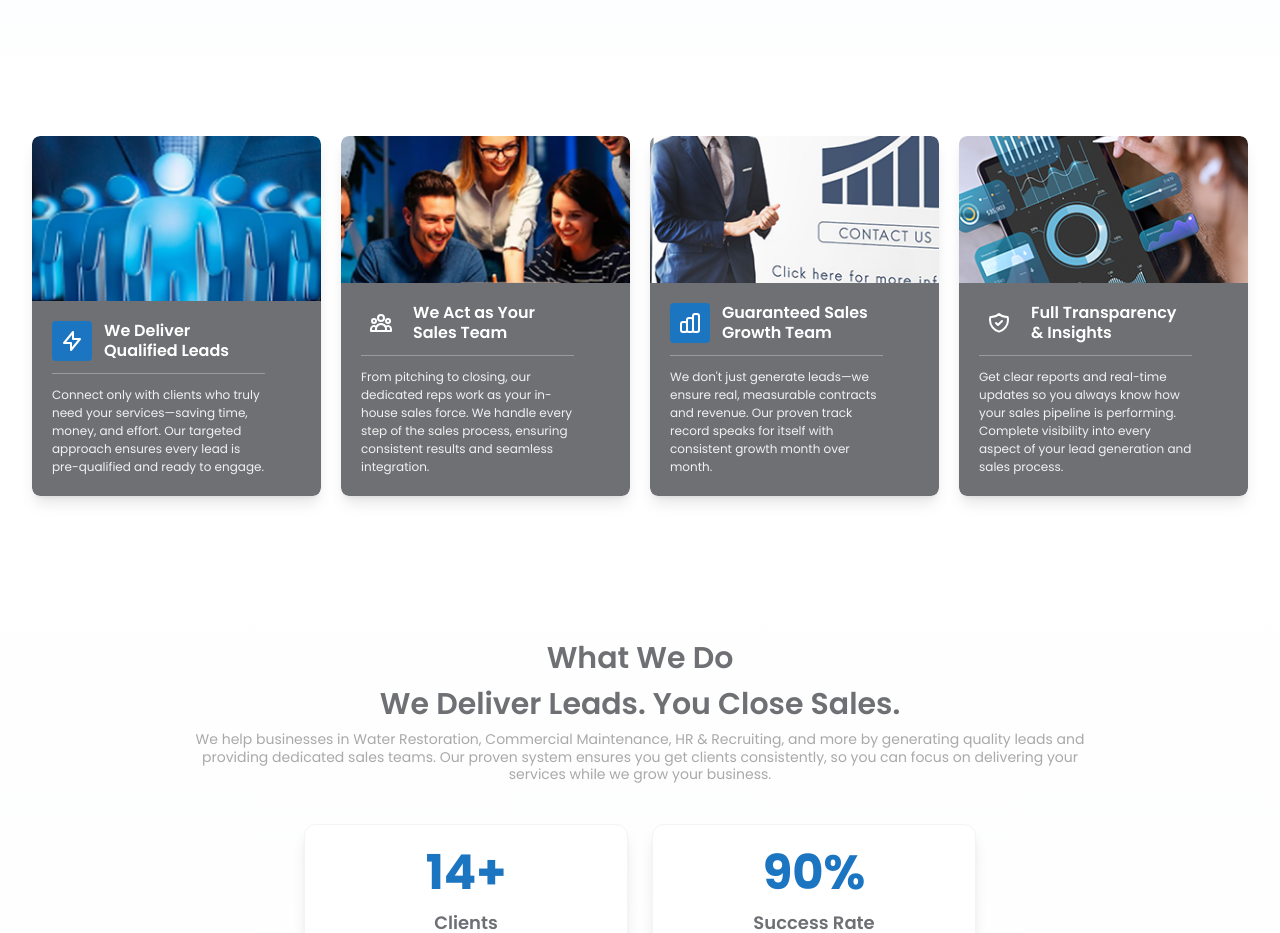
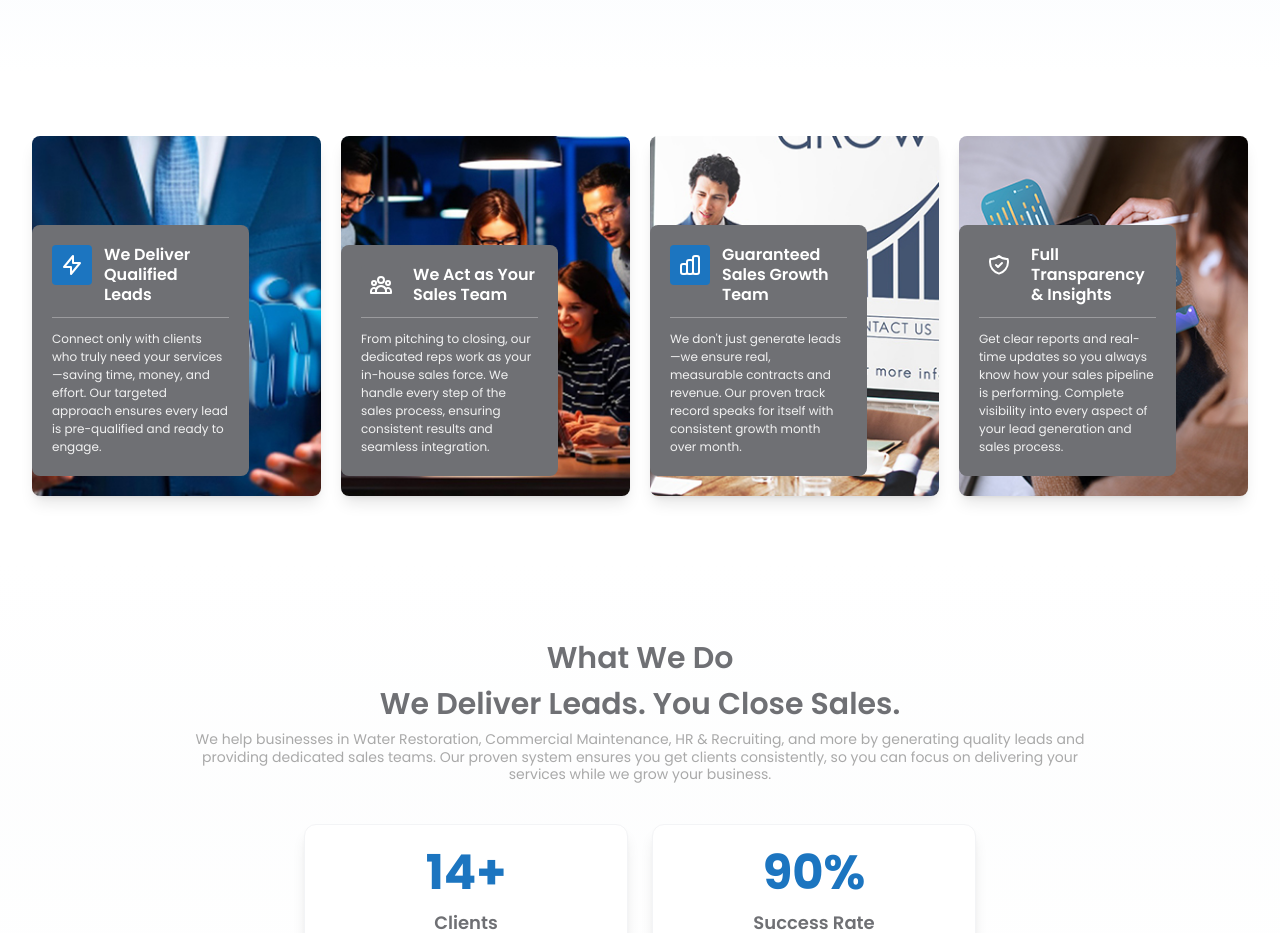
Before and after one commit to Sharmeen-Rauf/escabiz, a Next.js app: page / in a window 1280 px wide. Shown: the part 3880-4813 px from the top of the page. Built offline with nearby package versions, Linux system fonts and the light colour scheme.

Commit message:
Refactor Services Cards on Home page: update card structure to use full background images, enhance overlay styling for improved content visibility, and ensure consistent design across all service cards for a more engaging user experience.

```diff
--- a/src/app/page.tsx
+++ b/src/app/page.tsx
@@ -936,21 +936,16 @@ export default function Home() {
             {/* Services Cards Grid */}
             <div className="grid grid-cols-1 md:grid-cols-2 lg:grid-cols-4 gap-4 lg:gap-5">
               {/* Card 1: We Deliver Qualified Leads */}
-              <div className="group rounded-lg overflow-hidden shadow-lg hover:shadow-xl transition-all duration-300 bg-white flex flex-col relative min-h-[320px] lg:min-h-[360px]">
-                {/* Upper Image Section */}
-                <div className="relative h-40 lg:h-44 overflow-hidden flex-shrink-0 z-0">
-                  <Image
-                    src="/1.jpg"
-                    alt="We Deliver Qualified Leads"
-                    fill
-                    className="object-cover rounded-t-lg"
-                  />
-                </div>
-
-                {/* Main Card - Full Width, Covers Image */}
-                <div className="bg-[#6f7074] rounded-b-lg group-hover:bg-[#1c75c0] transition-all duration-300 flex-1 flex flex-col absolute bottom-0 left-0 right-0 w-full min-h-[140px] lg:min-h-[160px]">
-                  {/* Inner Card Container - Positioned on Left with Right Margin */}
-                  <div className="p-4 lg:p-5 pr-6 lg:pr-8 mr-4 lg:mr-6 flex-1 flex flex-col">
+              <div
+                className="group rounded-lg overflow-hidden shadow-lg hover:shadow-xl transition-all duration-300 relative min-h-[320px] lg:min-h-[360px] bg-cover bg-right-center"
+                style={{
+                  backgroundImage: 'url(/1.jpg)',
+                  backgroundSize: 'cover',
+                  backgroundPosition: 'right center'
+                }}
+              >
+                {/* Inner Overlay Box - Bottom Left with Right Margin */}
+                <div className="absolute bottom-0 left-0 mr-4 lg:mr-6 mb-4 lg:mb-5 bg-[#6f7074] group-hover:bg-[#1c75c0] transition-all duration-300 rounded-lg p-4 lg:p-5 max-w-[85%] lg:max-w-[75%]">
                   {/* Icon and Heading Row */}
                   <div className="flex items-start gap-3 mb-3">
                     {/* Icon with Square Background - Blue Theme */}
@@ -970,29 +965,23 @@ export default function Home() {
                   <div className="w-full h-px bg-white/30 mb-3"></div>
 
                   {/* Paragraph */}
-                    <p className="text-xs text-white/90 leading-normal font-normal text-left flex-1">
+                  <p className="text-xs text-white/90 leading-normal font-normal text-left">
                     Connect only with clients who truly need your services—saving time, money, and effort. Our targeted approach ensures every lead is pre-qualified and ready to engage.
                   </p>
                 </div>
               </div>
-              </div>
 
               {/* Card 2: We Act as Your Sales Team */}
-              <div className="group rounded-lg overflow-hidden shadow-lg hover:shadow-xl transition-all duration-300 bg-white flex flex-col relative min-h-[320px] lg:min-h-[360px]">
-                {/* Upper Image Section */}
-                <div className="relative h-40 lg:h-44 overflow-hidden flex-shrink-0 z-0">
-                  <Image
-                    src="/2.jpg"
-                    alt="We Act as Your Sales Team"
-                    fill
-                    className="object-cover rounded-t-lg"
-                  />
-                </div>
-
-                {/* Main Card - Full Width, Covers Image */}
-                <div className="bg-[#6f7074] rounded-b-lg group-hover:bg-[#1c75c0] transition-all duration-300 flex-1 flex flex-col absolute bottom-0 left-0 right-0 w-full min-h-[140px] lg:min-h-[160px]">
-                  {/* Inner Card Container - Positioned on Left with Right Margin */}
-                  <div className="p-4 lg:p-5 pr-6 lg:pr-8 mr-4 lg:mr-6 flex-1 flex flex-col">
+              <div
+                className="group rounded-lg overflow-hidden shadow-lg hover:shadow-xl transition-all duration-300 relative min-h-[320px] lg:min-h-[360px] bg-cover bg-right-center"
+                style={{
+                  backgroundImage: 'url(/2.jpg)',
+                  backgroundSize: 'cover',
+                  backgroundPosition: 'right center'
+                }}
+              >
+                {/* Inner Overlay Box - Bottom Left with Right Margin */}
+                <div className="absolute bottom-0 left-0 mr-4 lg:mr-6 mb-4 lg:mb-5 bg-[#6f7074] group-hover:bg-[#1c75c0] transition-all duration-300 rounded-lg p-4 lg:p-5 max-w-[85%] lg:max-w-[75%]">
                   {/* Icon and Heading Row */}
                   <div className="flex items-start gap-3 mb-3">
                     {/* Icon with Square Background - Grey Theme */}
@@ -1012,29 +1001,23 @@ export default function Home() {
                   <div className="w-full h-px bg-white/30 mb-3"></div>
 
                   {/* Paragraph */}
-                    <p className="text-xs text-white/90 leading-normal font-normal text-left flex-1">
+                  <p className="text-xs text-white/90 leading-normal font-normal text-left">
                     From pitching to closing, our dedicated reps work as your in-house sales force. We handle every step of the sales process, ensuring consistent results and seamless integration.
                   </p>
                 </div>
               </div>
-              </div>
 
               {/* Card 3: Guaranteed Sales Growth Team */}
-              <div className="group rounded-lg overflow-hidden shadow-lg hover:shadow-xl transition-all duration-300 bg-white flex flex-col relative min-h-[320px] lg:min-h-[360px]">
-                {/* Upper Image Section */}
-                <div className="relative h-40 lg:h-44 overflow-hidden flex-shrink-0 z-0">
-                  <Image
-                    src="/3.jpg"
-                    alt="Guaranteed Sales Growth Team"
-                    fill
-                    className="object-cover rounded-t-lg"
-                  />
-                </div>
-
-                {/* Main Card - Full Width, Covers Image */}
-                <div className="bg-[#6f7074] rounded-b-lg group-hover:bg-[#1c75c0] transition-all duration-300 flex-1 flex flex-col absolute bottom-0 left-0 right-0 w-full min-h-[140px] lg:min-h-[160px]">
-                  {/* Inner Card Container - Positioned on Left with Right Margin */}
-                  <div className="p-4 lg:p-5 pr-6 lg:pr-8 mr-4 lg:mr-6 flex-1 flex flex-col">
+              <div
+                className="group rounded-lg overflow-hidden shadow-lg hover:shadow-xl transition-all duration-300 relative min-h-[320px] lg:min-h-[360px] bg-cover bg-right-center"
+                style={{
+                  backgroundImage: 'url(/3.jpg)',
+                  backgroundSize: 'cover',
+                  backgroundPosition: 'right center'
+                }}
+              >
+                {/* Inner Overlay Box - Bottom Left with Right Margin */}
+                <div className="absolute bottom-0 left-0 mr-4 lg:mr-6 mb-4 lg:mb-5 bg-[#6f7074] group-hover:bg-[#1c75c0] transition-all duration-300 rounded-lg p-4 lg:p-5 max-w-[85%] lg:max-w-[75%]">
                   {/* Icon and Heading Row */}
                   <div className="flex items-start gap-3 mb-3">
                     {/* Icon with Square Background - Blue Theme */}
@@ -1054,29 +1037,23 @@ export default function Home() {
                   <div className="w-full h-px bg-white/30 mb-3"></div>
 
                   {/* Paragraph */}
-                    <p className="text-xs text-white/90 leading-normal font-normal text-left flex-1">
+                  <p className="text-xs text-white/90 leading-normal font-normal text-left">
                     We don&apos;t just generate leads—we ensure real, measurable contracts and revenue. Our proven track record speaks for itself with consistent growth month over month.
                   </p>
                 </div>
               </div>
-            </div>
 
               {/* Card 4: Full Transparency & Insights */}
-              <div className="group rounded-lg overflow-hidden shadow-lg hover:shadow-xl transition-all duration-300 bg-white flex flex-col relative min-h-[320px] lg:min-h-[360px]">
-                {/* Upper Image Section */}
-                <div className="relative h-40 lg:h-44 overflow-hidden flex-shrink-0 z-0">
-                  <Image
-                    src="/4.jpg"
-                    alt="Full Transparency & Insights"
-                    fill
-                    className="object-cover rounded-t-lg"
-                  />
-                </div>
-
-                {/* Main Card - Full Width, Covers Image */}
-                <div className="bg-[#6f7074] rounded-b-lg group-hover:bg-[#1c75c0] transition-all duration-300 flex-1 flex flex-col absolute bottom-0 left-0 right-0 w-full min-h-[140px] lg:min-h-[160px]">
-                  {/* Inner Card Container - Positioned on Left with Right Margin */}
-                  <div className="p-4 lg:p-5 pr-6 lg:pr-8 mr-4 lg:mr-6 flex-1 flex flex-col">
+              <div
+                className="group rounded-lg overflow-hidden shadow-lg hover:shadow-xl transition-all duration-300 relative min-h-[320px] lg:min-h-[360px] bg-cover bg-right-center"
+                style={{
+                  backgroundImage: 'url(/4.jpg)',
+                  backgroundSize: 'cover',
+                  backgroundPosition: 'right center'
+                }}
+              >
+                {/* Inner Overlay Box - Bottom Left with Right Margin */}
+                <div className="absolute bottom-0 left-0 mr-4 lg:mr-6 mb-4 lg:mb-5 bg-[#6f7074] group-hover:bg-[#1c75c0] transition-all duration-300 rounded-lg p-4 lg:p-5 max-w-[85%] lg:max-w-[75%]">
                   {/* Icon and Heading Row */}
                   <div className="flex items-start gap-3 mb-3">
                     {/* Icon with Square Background - Grey Theme */}
@@ -1096,10 +1073,9 @@ export default function Home() {
                   <div className="w-full h-px bg-white/30 mb-3"></div>
 
                   {/* Paragraph */}
-                    <p className="text-xs text-white/90 leading-normal font-normal text-left flex-1">
+                  <p className="text-xs text-white/90 leading-normal font-normal text-left">
                     Get clear reports and real-time updates so you always know how your sales pipeline is performing. Complete visibility into every aspect of your lead generation and sales process.
                   </p>
-                  </div>
                 </div>
               </div>
             </div>
```
Lines whose indentation alone changed are shown as unchanged.
